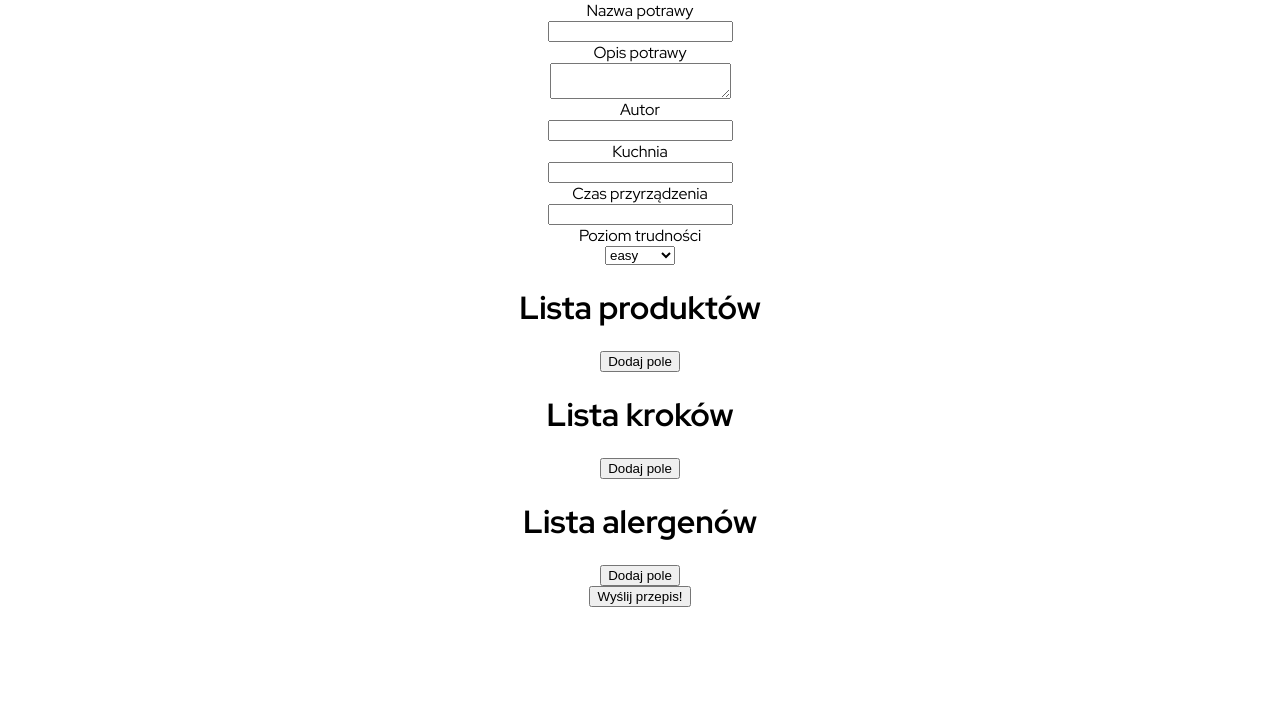
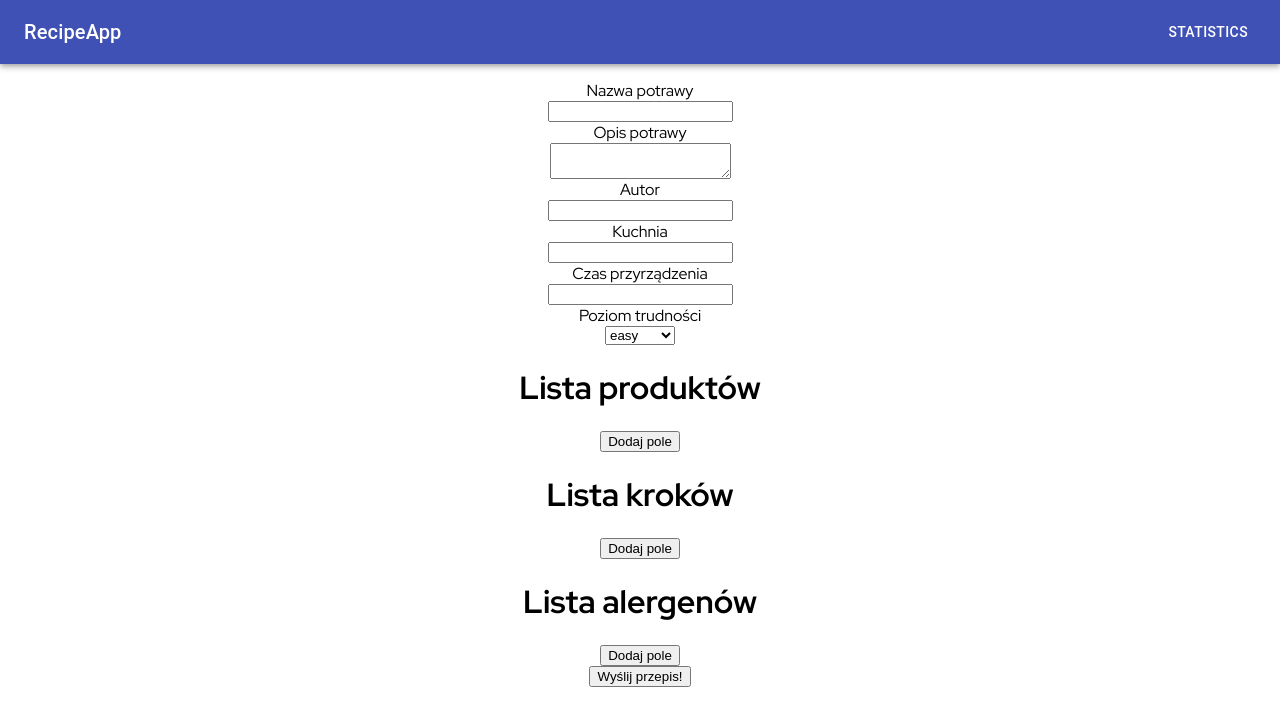
Before and after one commit to teach-tech-service/recipeapp, a React (Create React App) app in the folder client/: page /add in a window 1280 px wide. Shown: the top 726 px of the page. Built offline with nearby package versions, Linux system fonts and the light colour scheme.

Commit message:
navigation created

```diff
--- a/client/package.json
+++ b/client/package.json
@@ -3,7 +3,8 @@
   "version": "0.1.0",
   "private": true,
   "dependencies": {
-    "@material-ui/core": "^4.2.1",
+    "@material-ui/core": "^4.3.2",
+    "@material-ui/icons": "^4.2.1",
     "axios": "^0.19.0",
     "mui-phone-input": "^1.0.4",
     "prop-types": "^15.7.2",
--- a/client/src/App.js
+++ b/client/src/App.js
@@ -5,17 +5,18 @@ import Stats from "./pages/stats";
 import addRecipe from "./pages/addRecipe";
 
 import { BrowserRouter as Router, Route, Switch } from "react-router-dom";
+import Navigation from "./components/Navigation";
 
 export default class App extends React.Component {
   render() {
     return (
       <Router>
+        <Navigation />
         <Switch>
           <Route exact path={"/"} component={Index} />
           <Route path={"/add/"} component={addRecipe} />
           <Route path={"/stats/"} component={Stats} />
           <Route path={"/:id"} component={recipePage} />
-
         </Switch>
       </Router>
     );
--- a/client/src/components/Navigation.js
+++ b/client/src/components/Navigation.js
@@ -1,53 +1,44 @@
 import React from "react";
-import { Link } from "react-router-dom";
 import { makeStyles } from "@material-ui/core/styles";
-import BottomNavigation from "@material-ui/core/BottomNavigation";
-import BottomNavigationAction from "@material-ui/core/BottomNavigationAction";
-import Grid from "@material-ui/core/Grid";
-import SearchIcon from "@material-ui/icons/Search";
-import HomeIcon from "@material-ui/icons/Home";
-import ListIcon from "@material-ui/icons/ListAlt";
+import AppBar from "@material-ui/core/AppBar";
+import Toolbar from "@material-ui/core/Toolbar";
+import Typography from "@material-ui/core/Typography";
+import Button from "@material-ui/core/Button";
+import { withRouter } from "react-router-dom";
 
-const useStyles = makeStyles({
-    root: {
-        width: 100
-    }
+const useStyles = makeStyles(theme => ({
+  root: {
+    flexGrow: 1,
+    marginBottom: "1rem"
+  },
+  menuButton: {
+    marginRight: theme.spacing(2)
+  },
+  title: {
+    flexGrow: 1,
+    cursor: "pointer"
+  }
+}));
+
+export default withRouter(props => {
+  const classes = useStyles();
+
+  return (
+    <div className={classes.root}>
+      <AppBar position="static">
+        <Toolbar>
+          <Typography
+            variant="h6"
+            className={classes.title}
+            onClick={() => props.history.push("/")}
+          >
+            RecipeApp
+          </Typography>
+          <Button color="inherit" onClick={() => props.history.push("/stats")}>
+            Statistics
+          </Button>
+        </Toolbar>
+      </AppBar>
+    </div>
+  );
 });
-
-export default () => {
-    const classes = useStyles();
-    const [value, setValue] = React.useState(0);
-    return (
-        <Grid container justify="center" alignItems="center">
-            <Grid>
-                <BottomNavigation
-                    value={value}
-                    onChange={(event, newValue) => {
-                        setValue(newValue);
-                    }}
-                    showLabels
-                    className={classes.root}
-                >
-                    <BottomNavigationAction
-                        component={Link}
-                        to="/"
-                        label="Główna"
-                        icon={<HomeIcon />}
-                    />
-                    <BottomNavigationAction
-                        component={Link}
-                        to="/recipes"
-                        label="Przepisy"
-                        icon={<ListIcon />}
-                    />
-                    <BottomNavigationAction
-                        component={Link}
-                        to="/search"
-                        label="Szukaj"
-                        icon={<SearchIcon />}
-                    />
-                </BottomNavigation>
-            </Grid>
-        </Grid>
-    );
-};
```
Also changed, not shown: 1 other file (tests, documents, lock files or other folders). Lines whose indentation alone changed are shown as unchanged.
